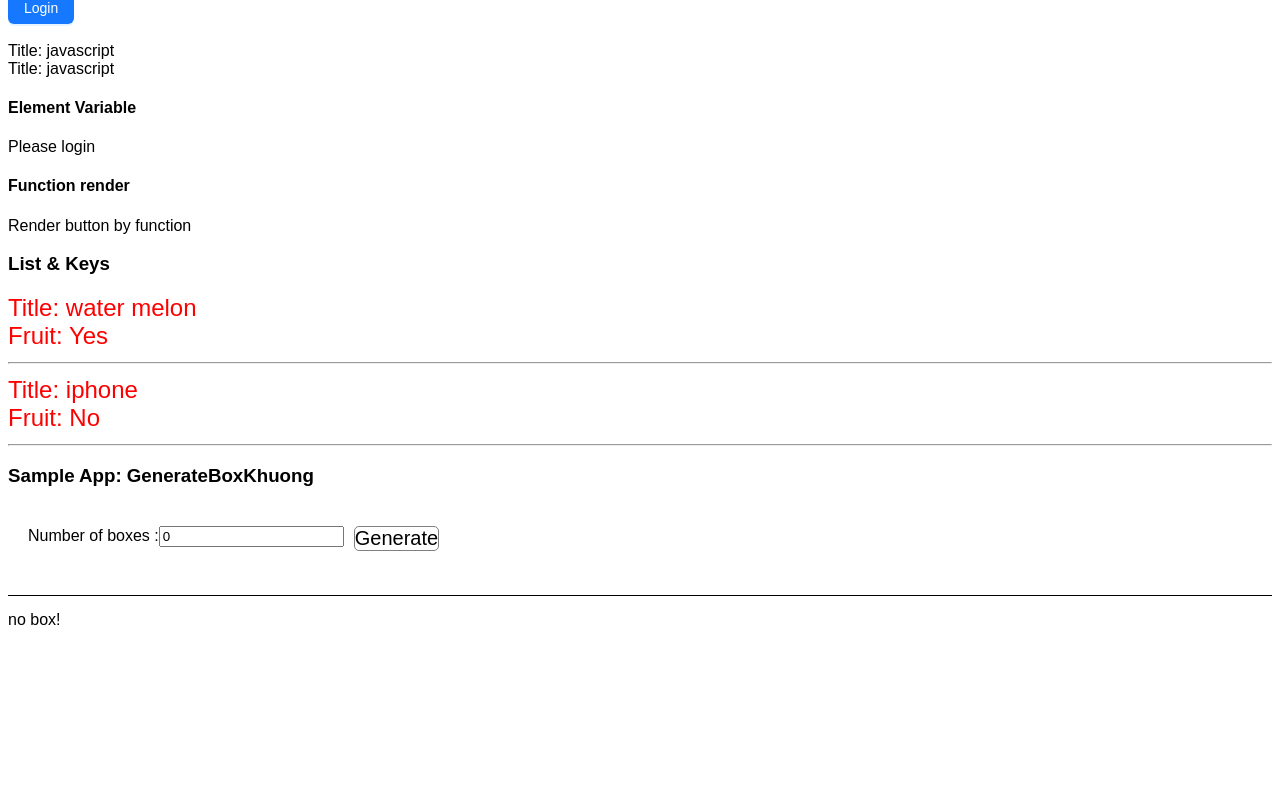
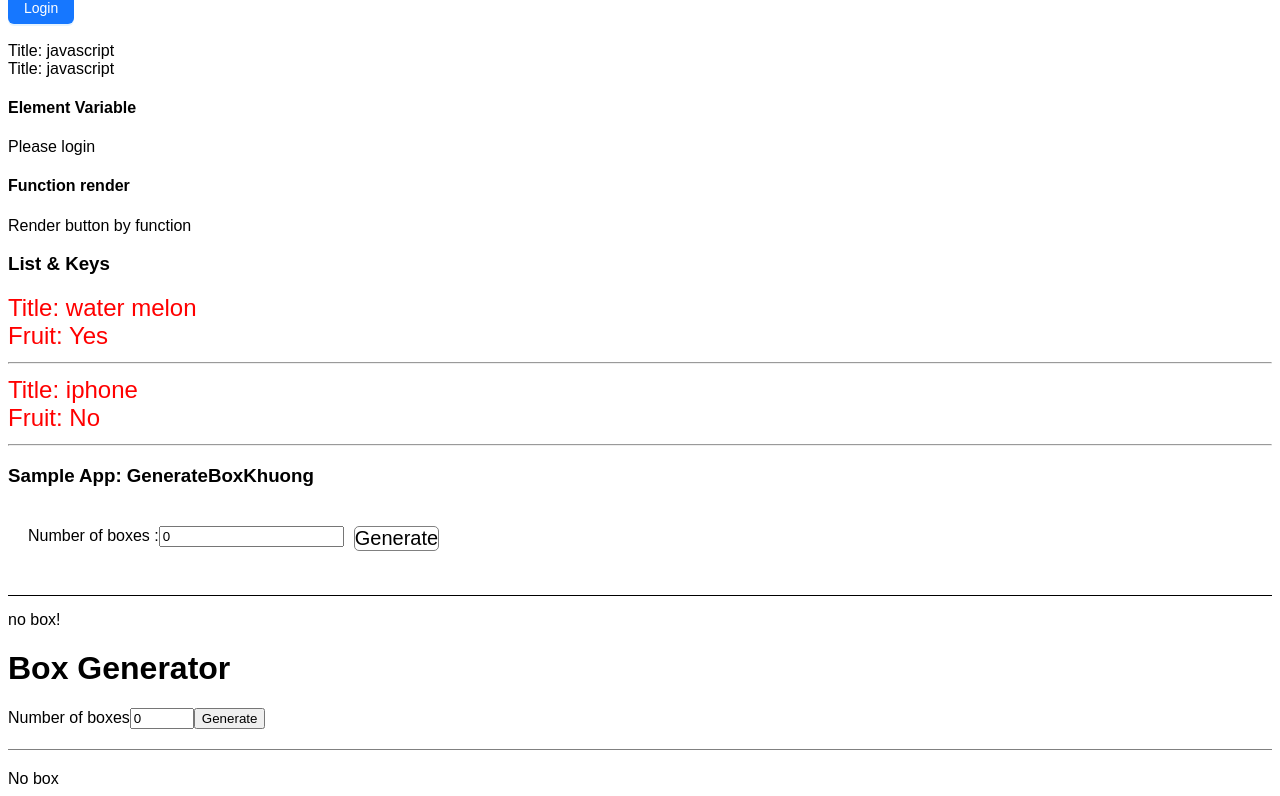
Before and after one commit to DongNguyenVan1010/ReactJSofTony, a React (Vite) app: page / in a window 1280 px wide. Shown: the part 1284-2080 px from the top of the page. Before the commit the page ends 1921 px from the top, so only its background shows below. Built offline with nearby package versions, Linux system fonts and the light colour scheme.

Commit message:
huy: box generator

```diff
--- a/src/App.jsx
+++ b/src/App.jsx
@@ -1,65 +1,59 @@
-import React from 'react';
+import React from "react";
 
 import Props from "./pages/Props";
 import State from "./pages/State";
 import Component from "./pages/Component";
-import ComposeComponent from './pages/ComposeComponent';
-import ConditionalRendering from './pages/ConditionalRendering';
-import ListKeys from './pages/ListKeys';
-import GenerateBoxKhuong from './pages/GenerateBoxKhuong';
+import ComposeComponent from "./pages/ComposeComponent";
+import ConditionalRendering from "./pages/ConditionalRendering";
+import ListKeys from "./pages/ListKeys";
+import GenerateBoxKhuong from "./pages/GenerateBoxKhuong";
+import BoxGeneratorHuy from "./pages/BoxGeneratorHuy";
 
 // react component or function react component
 function App() {
   // states
-  const [ forceUpdate, setForceUpdate ] = React.useState(Date.now()); // local variable
+  const [forceUpdate, setForceUpdate] = React.useState(Date.now()); // local variable
   // variables
   const sum = 1 + 2;
   const spreadBook = {
-    name: 'one piece',
-    price: 20
-  }
+    name: "one piece",
+    price: 20,
+  };
 
   // expression
-  const expressionJSX = <h1>I love JS { Date.now() }</h1> // JSX
+  const expressionJSX = <h1>I love JS {Date.now()}</h1>; // JSX
 
   // JSX
   return (
     // React Fragment
     <>
-      <div>Sum: { sum } </div>
+      <div>Sum: {sum} </div>
       <br />
-      Plus: { forceUpdate }
+      Plus: {forceUpdate}
       <button
         type="button"
-        onClick={ () => {
-          setForceUpdate(Date.now())
-        } }
+        onClick={() => {
+          setForceUpdate(Date.now());
+        }}
       >
         Force Update
-      </button> <br />
-      <div>Express: { 1 + 22 }</div> <br />
-      { expressionJSX }
-
-      {/* element must be closed */ }
+      </button>{" "}
+      <br />
+      <div>Express: {1 + 22}</div> <br />
+      {expressionJSX}
+      {/* element must be closed */}
       <input type="text" />
       <div />
-
-
-      <Props firstName="tony" lastName="nguyen" age={ 20 } { ...spreadBook } />
-
-      <State key={ forceUpdate } />
-
+      <Props firstName="tony" lastName="nguyen" age={20} {...spreadBook} />
+      <State key={forceUpdate} />
       <Component />
-
       <ComposeComponent />
-
       <ConditionalRendering />
-
       <ListKeys />
-
       <GenerateBoxKhuong />
+      <BoxGeneratorHuy />
     </>
-  )
+  );
 }
 
-export default App
+export default App;
--- /dev/null
+++ b/src/pages/BoxGeneratorHuy.jsx
@@ -0,0 +1,43 @@
+import { useState } from "react";
+
+function BoxGeneratorHuy() {
+  const [formValue, setFormValue] = useState(0);
+  const [boxNumber, setBoxNumber] = useState(0);
+
+  return (
+    <div>
+      <h1>Box Generator</h1>
+      <div>
+        <form
+          onSubmit={event => {
+            event.preventDefault();
+            setBoxNumber(formValue);
+          }}
+        >
+          <label htmlFor="boxNumber">Number of boxes</label>
+          <input type="number" min={1} max={128} name="boxNumber" id="boxNumber" value={formValue} onChange={event => setFormValue(event.target.valueAsNumber)} />
+          <button type="submit">Generate</button>
+        </form>
+
+        <div style={{ width: "100%", height: "1px", backgroundColor: "gray", marginTop: "20px", marginBottom: "20px" }}></div>
+
+        <div style={{ display: "flex", flexWrap: "wrap", maxWidth: "512px", gap: "16px" }}>{boxNumber > 0 ? Array.from({ length: boxNumber }).map((_, index) => <Box key={index} number={index + 1} />) : <div>No box</div>}</div>
+      </div>
+    </div>
+  );
+}
+
+function Box({ number }) {
+  const [random, setRandom] = useState(number);
+  const r = Math.floor(Math.random() * 256);
+  const g = Math.floor(Math.random() * 256);
+  const b = Math.floor(Math.random() * 256);
+
+  return (
+    <div style={{ width: "128px", height: "128px", backgroundColor: number !== random ? `rgb(${r}, ${g}, ${b})` : "gray", display: "flex", justifyContent: "center", alignItems: "center", textAlign: "center" }} onClick={() => setRandom(Math.random())}>
+      Box #{number}
+    </div>
+  );
+}
+
+export default BoxGeneratorHuy;
```
